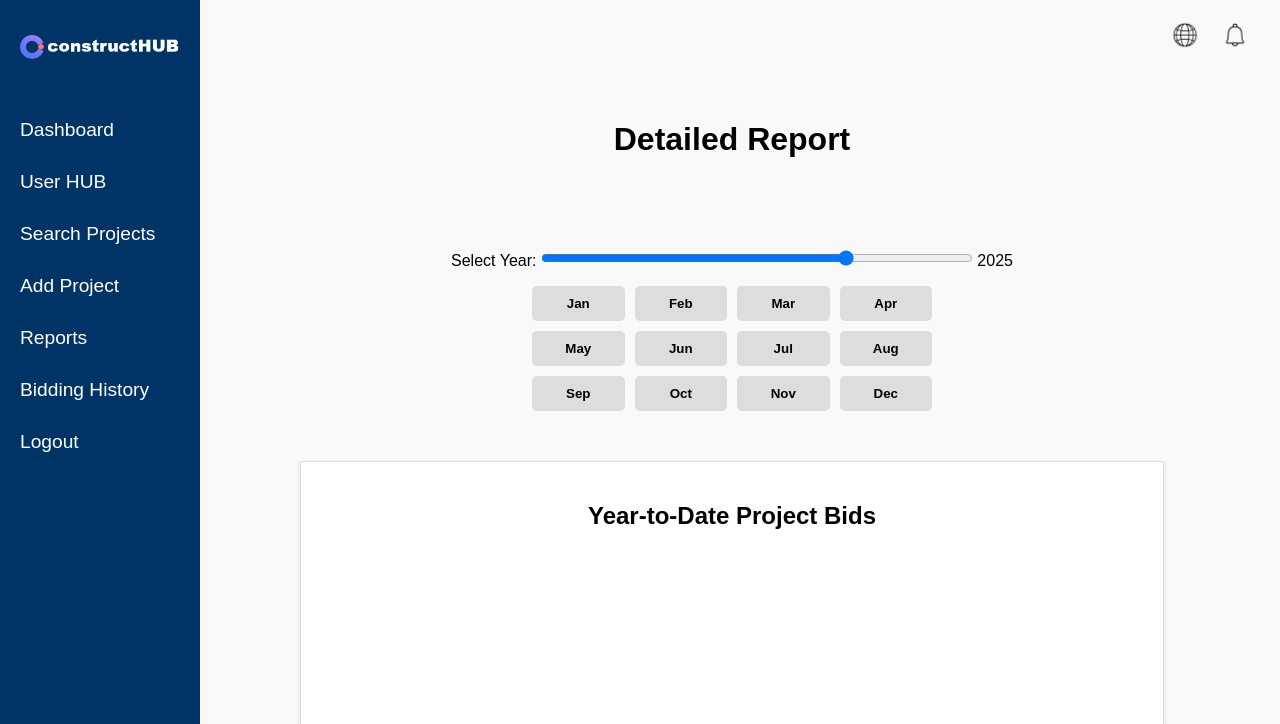
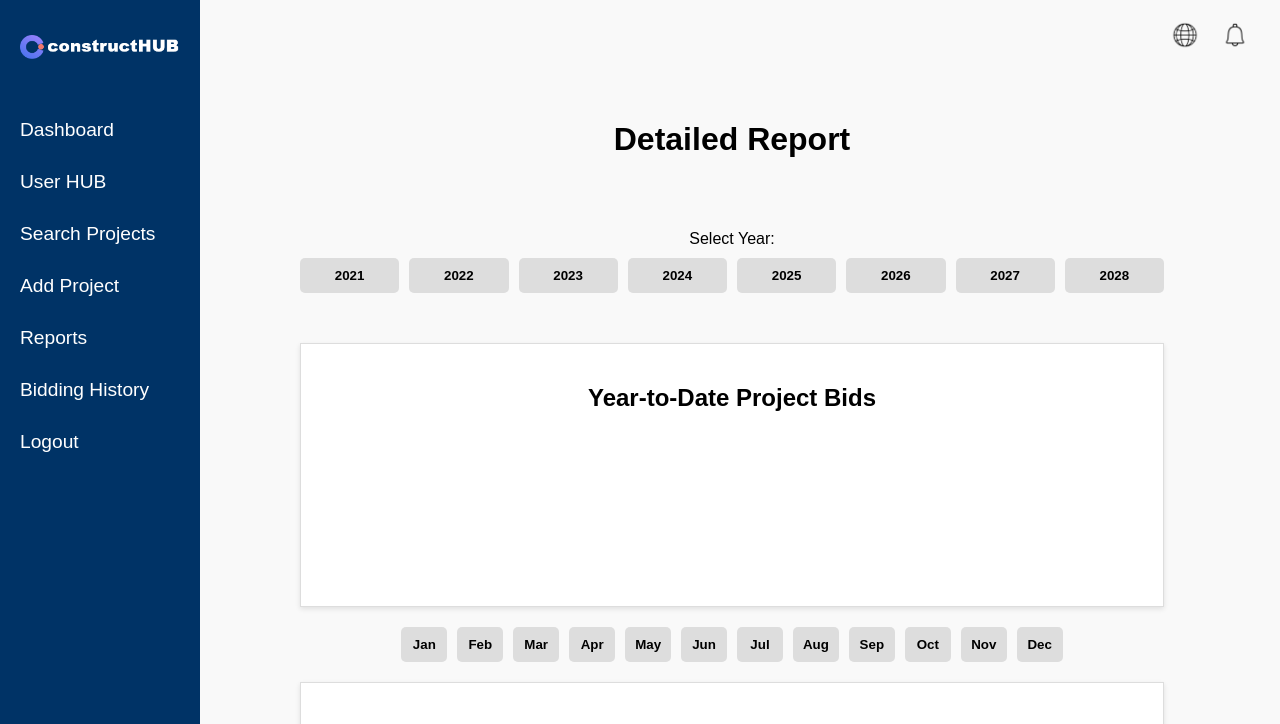
Before and after one commit to Sasin-hnb/flask, a Flask app: page /detailed_reports in a window 1280 px wide. Shown: the top 724 px of the page. Run offline with Flask 3, Linux system fonts and the light colour scheme; a user stored in the database is signed in; a map, chart or similar area stays blank.

Commit message:
edit buttons of report page

```diff
--- a/static/CSS/detailed_reports.css
+++ b/static/CSS/detailed_reports.css
@@ -24,13 +24,35 @@
 
 .month-grid {
   display: grid;
-  grid-template-columns: repeat(4, 1fr);
+  grid-template-columns: repeat(12, 1fr);
   gap: 10px;
-  max-width: 400px;
+  max-width: 1500px;
   margin: 0 auto;
 }
 
+.button_label {
+  margin-bottom: 10px;
+}
+
+.year-grid {
+  display: grid;
+  grid-template-columns: repeat(8, 1fr);
+  gap: 10px;
+  max-width: 1000px;
+  margin: 10px auto 0 auto;
+}
+
 .month-grid button {
+  padding: 10px;
+  border: none;
+  background-color: #ddd;
+  cursor: pointer;
+  font-weight: bold;
+  border-radius: 5px;
+  transition: background-color 0.3s;
+}
+
+.year-grid button {
   padding: 10px;
   border: none;
   background-color: #ddd;
@@ -45,6 +67,10 @@
   color: white;
 }
 
+.year-grid button:hover, .year-grid button.active {
+  background-color: #007BFF;
+  color: white;
+}
 
 
 /* Report Content Section */
--- a/templates/detailed_reports.html
+++ b/templates/detailed_reports.html
@@ -66,25 +66,21 @@
 
             <!-- Sliding Date Selector -->
             <div class="date-slider-container">
-                <label for="yearRange">Select Year:</label>
-                <input type="range" min="2020" max="2027" value="2025" id="yearRange" class="slider"
-                    onclick="selectYear(this)">
-                <span id="yearLabel">2025</span>
+                <label class="button_label" for="yearRange">Select Year:</label>
+                <!-- <input type="range" min="2020" max="2027" value="2025" id="yearRange" class="slider"
+                    onclick="selectYear(this)"> -->
+                <div class="year-grid">
+                    <button id="year_2021" value="2021" onclick="selectYear(this)">2021</button>
+                    <button id="year_2022" value="2022" onclick="selectYear(this)">2022</button>
+                    <button id="year_2023" value="2023" onclick="selectYear(this)">2023</button>
+                    <button id="year_2024" value="2024" onclick="selectYear(this)">2024</button>
+                    <button id="year_2025" value="2025" onclick="selectYear(this)">2025</button>
+                    <button id="year_2026" value="2026" onclick="selectYear(this)">2026</button>
+                    <button id="year_2027" value="2027" onclick="selectYear(this)">2027</button>
+                    <button id="year_2028" value="2028" onclick="selectYear(this)">2028</button>
+                </div>
 
-                <div class="month-grid">
-                    <button value="1" onclick="selectMonth(this)">Jan</button>
-                    <button value="2" onclick="selectMonth(this)">Feb</button>
-                    <button value="3" onclick="selectMonth(this)">Mar</button>
-                    <button value="4" onclick="selectMonth(this)">Apr</button>
-                    <button value="5" onclick="selectMonth(this)">May</button>
-                    <button value="6" onclick="selectMonth(this)">Jun</button>
-                    <button value="7" onclick="selectMonth(this)">Jul</button>
-                    <button value="8" onclick="selectMonth(this)">Aug</button>
-                    <button value="9" onclick="selectMonth(this)">Sep</button>
-                    <button value="10" onclick="selectMonth(this)">Oct</button>
-                    <button value="11" onclick="selectMonth(this)">Nov</button>
-                    <button value="12" onclick="selectMonth(this)">Dec</button>
-                </div>
+
             </div>
 
             <!-- Year to Date Graph Section -->
@@ -93,7 +89,20 @@
                 <canvas id="yearChart"></canvas>
             </section>
 
-
+            <div class="month-grid">
+                <button id="month_1" value="1" onclick="selectMonth(this)">Jan</button>
+                <button id="month_2" value="2" onclick="selectMonth(this)">Feb</button>
+                <button id="month_3" value="3" onclick="selectMonth(this)">Mar</button>
+                <button id="month_4" value="4" onclick="selectMonth(this)">Apr</button>
+                <button id="month_5" value="5" onclick="selectMonth(this)">May</button>
+                <button id="month_6" value="6" onclick="selectMonth(this)">Jun</button>
+                <button id="month_7" value="7" onclick="selectMonth(this)">Jul</button>
+                <button id="month_8" value="8" onclick="selectMonth(this)">Aug</button>
+                <button id="month_9" value="9" onclick="selectMonth(this)">Sep</button>
+                <button id="month_10" value="10" onclick="selectMonth(this)">Oct</button>
+                <button id="month_11" value="11" onclick="selectMonth(this)">Nov</button>
+                <button id="month_12" value="12" onclick="selectMonth(this)">Dec</button>
+            </div>
 
 
 
@@ -164,18 +173,20 @@
     <script src="https://cdn.jsdelivr.net/npm/chart.js"></script>
     <script>
         let yearChart; // Variable to hold the chart instance
-        // Update the year label when the slider changes
-
-            const yearRange = document.getElementById("yearRange");
-            const yearLabel = document.getElementById('yearLabel');
-
-            yearRange.addEventListener('input', function () {
-                yearLabel.textContent = this.value;
-            });
+        let selectedYears = null;
 
 
-        function selectYear(slider) {
-            const selectedYear = slider.value; // Get the selected year
+        function selectYear(button) {
+
+            const buttons = document.querySelectorAll('.year-grid button');
+            buttons.forEach(b => b.classList.remove('active'));
+
+            // Add the active class to the selected button
+            button.classList.add('active');
+
+            selectedYears = button.value;
+
+            const selectedYear = button.value; // Get the selected year
             console.log(selectedYear, "ooooooooooooo")
             const ctx1 = document.getElementById('yearChart').getContext('2d');
 
@@ -262,10 +273,14 @@
 
         // Function to handle month selection
         function selectMonth(button) {
-            const yearange = document.getElementById('yearRange');
+            const buttons = document.querySelectorAll('.month-grid button');
+            buttons.forEach(b => b.classList.remove('active'));
+
+            // Add the active class to the selected button
+            button.classList.add('active');
+            const monthange = document.getElementById('monthRange');
 
             const selectedMonth = button.value; // Get the month name
-            const selectedYear = yearange.value; // Get the selected year
 
             const ctx2 = document.getElementById('monthlyProjectChart').getContext('2d');
 
@@ -279,7 +294,7 @@
                 headers: {
             'Content-Type': 'application/json'
         },
-        body: JSON.stringify({ selectedMonth, selectedYear})
+        body: JSON.stringify({ selectedMonth, selectedYears})
             })
             .then(response => {
         if (!response.ok) {
```
Also changed, not shown: instance/site.db.
